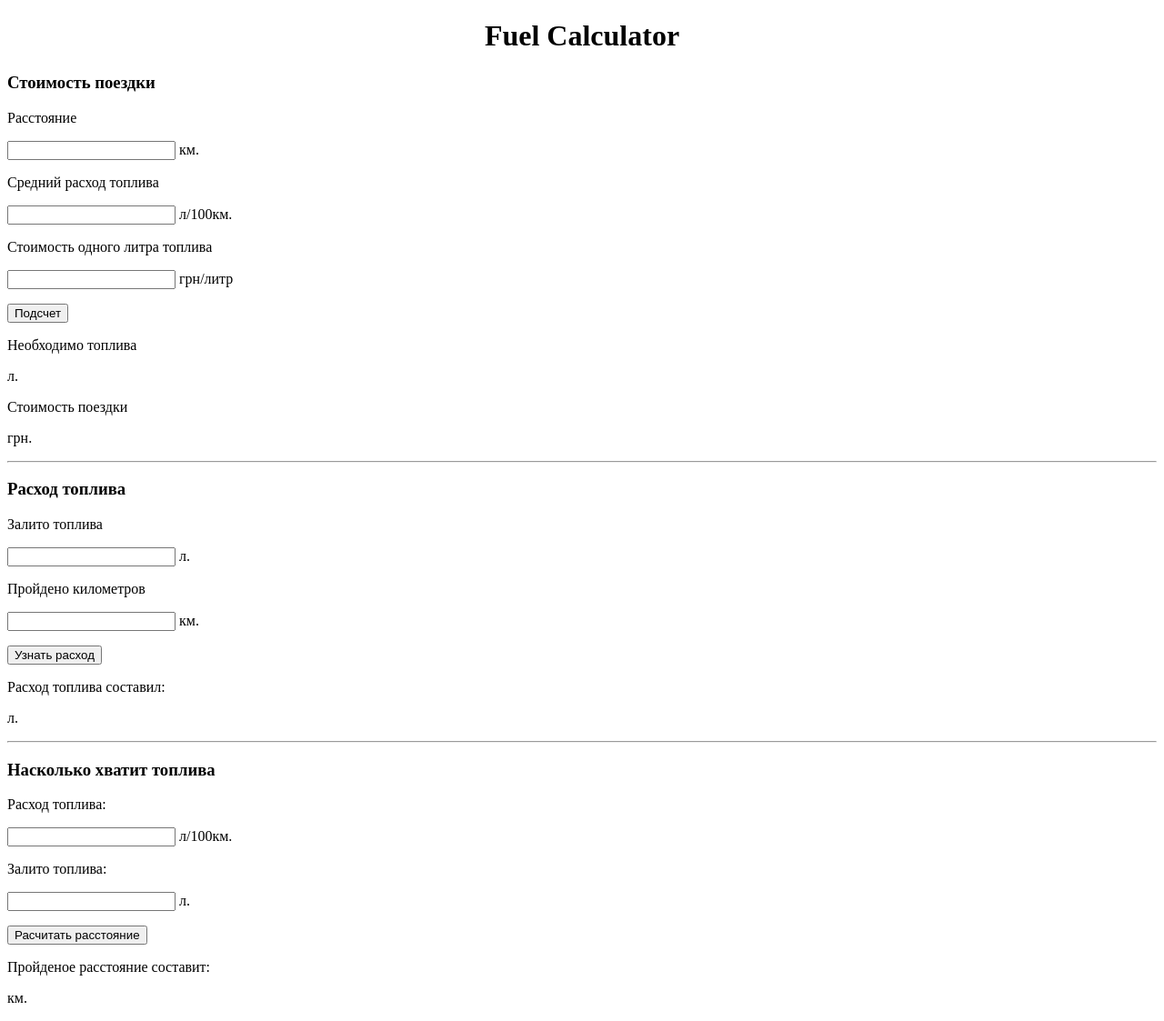
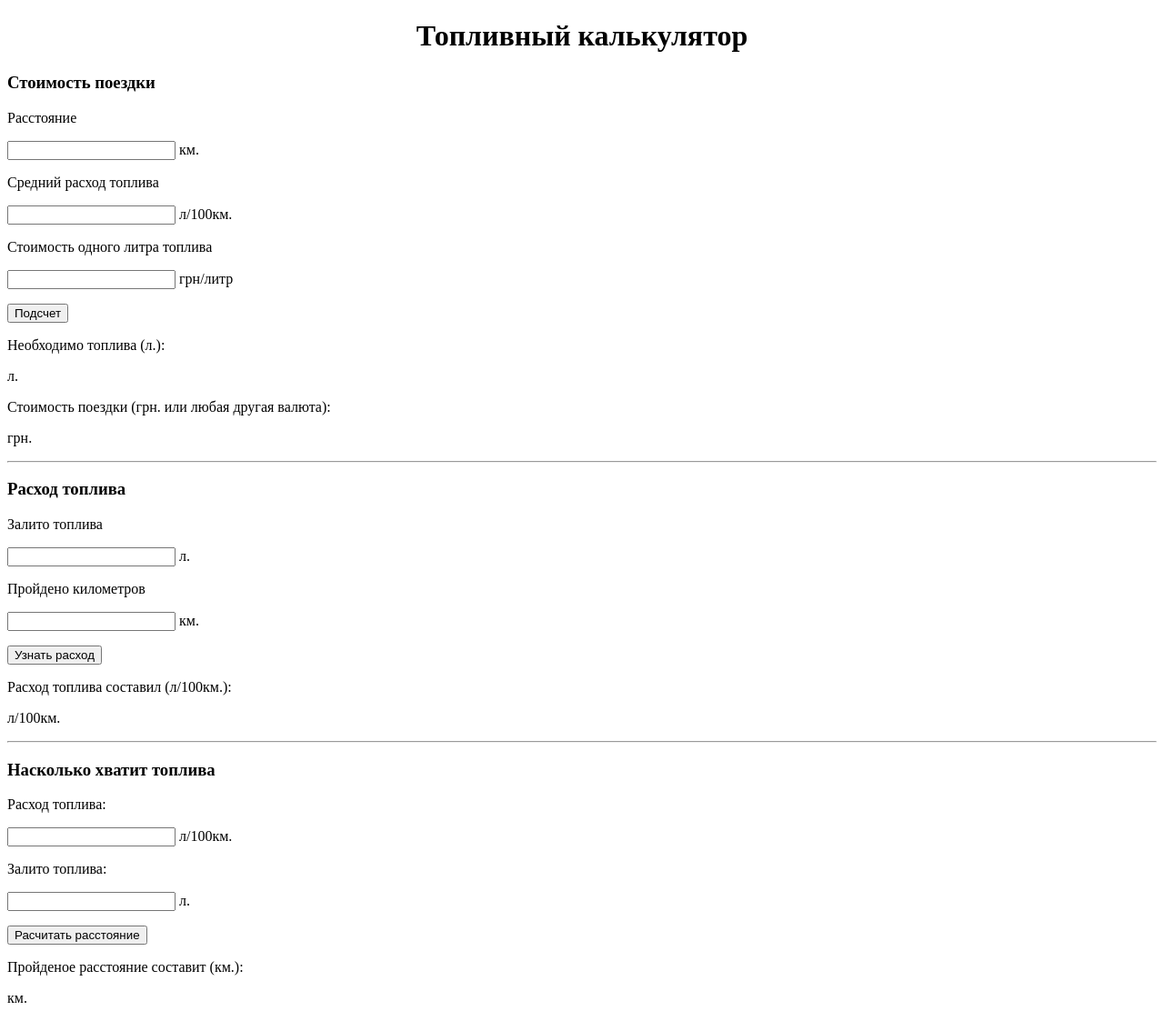
Before and after one commit to romantikp71/fuel-calc, a plain HTML site: page index.html in a window 1280 px wide. Shown: the whole page at 91% size. Drawn offline with Linux system fonts and the light colour scheme.

Commit message:
visual text

```diff
--- a/index.html
+++ b/index.html
@@ -6,10 +6,10 @@
     <meta name="viewport" content="width=device-width, initial-scale=1.0">
     <script src="/formula.js"></script>
     <link rel="stylesheet" href="/styles/style.css">
-    <title>Fuel Calc</title>
+    <title>Fuel Calculator</title>
 </head>
 <body>
-    <h1 class="title">Fuel Calculator</h1>
+    <h1 class="title">Топливный калькулятор</h1>
     <div class="first-blok">
         <h3>Стоимость поездки</h3>
         <p>Расстояние</p>
@@ -19,12 +19,12 @@
         <p>Стоимость одного литра топлива</p>
         <p><input type="text" id="n3"> грн/литр</p>
         <button onclick="fuelPrice()">Подсчет</button>
-        <p>Необходимо топлива</p>
+        <p>Необходимо топлива (л.):</p>
         <p id="outL"><span> л.</span></p>
-        <p>Стоимость поездки</p>
+        <p>Стоимость поездки (грн. или любая другая валюта):</p>
         <p id="outP"><span> грн.</span></p>
-        <hr>
     </div>
+    <hr>
     <div class="two-blok">
         <h3>Расход топлива</h3>
         <p>Залито топлива</p>
@@ -32,10 +32,10 @@
         <p>Пройдено километров</p>
         <p><input type="text" id="n5"> км.</p>
         <button onclick="rashod()">Узнать расход</button>
-        <p>Расход топлива составил: </p>
-        <p id="outR"><span> л.</span></p>
-        <hr>
+        <p>Расход топлива составил (л/100км.): </p>
+        <p id="outR"><span> л/100км.</span></p>
     </div>
+    <hr>
     <div class="third-blok">
         <h3>Насколько хватит топлива</h3>
         <p>Расход топлива: </p>
@@ -43,7 +43,7 @@
         <p>Залито топлива: </p>
         <p><input type="text" id="n7"> л.</p>
         <button onclick="distance()">Расчитать расстояние</button>
-        <p>Пройденое расстояние составит: </p>
+        <p>Пройденое расстояние составит (км.): </p>
         <p id="outD"><span> км.</span></p>
     </div>
 </body>
```
Also changed, not shown: styles/style.css (line endings or trailing spaces).
